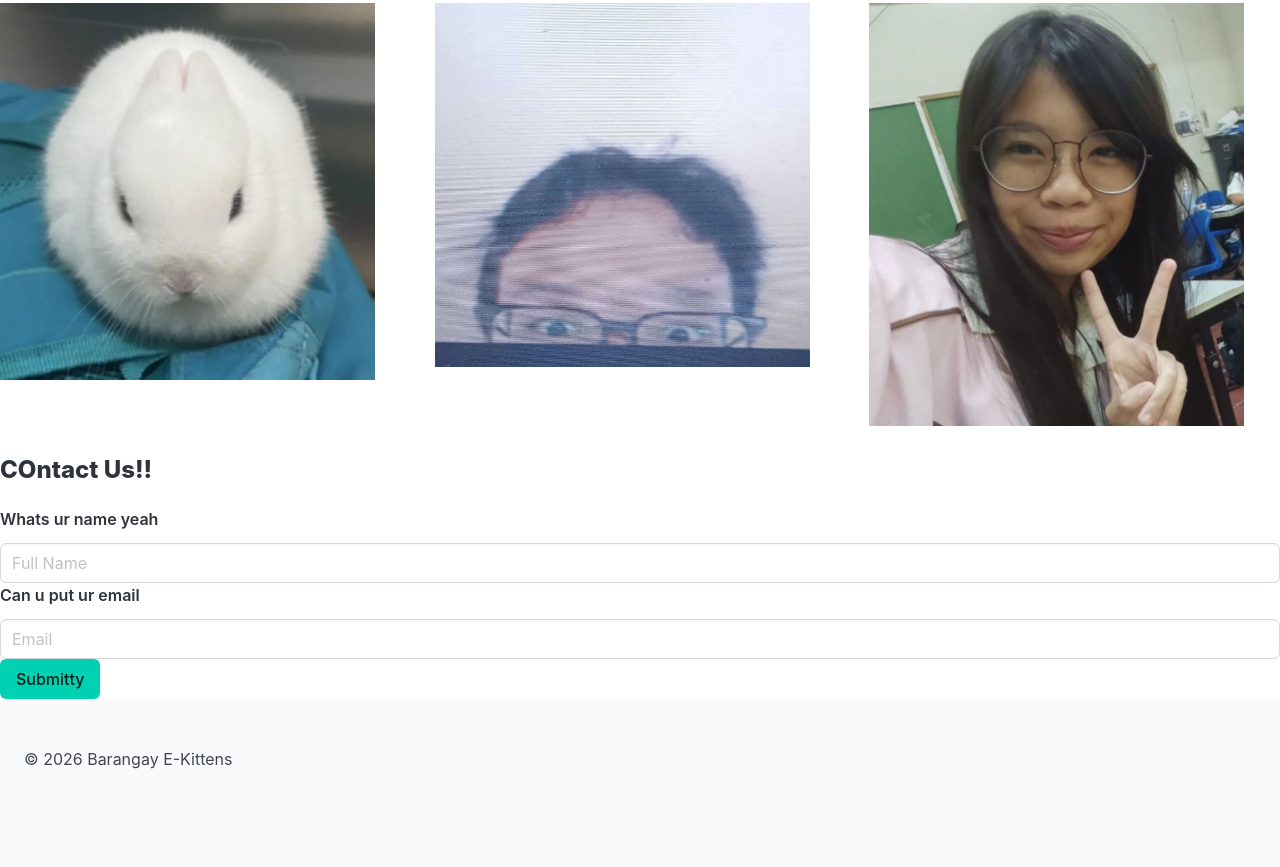
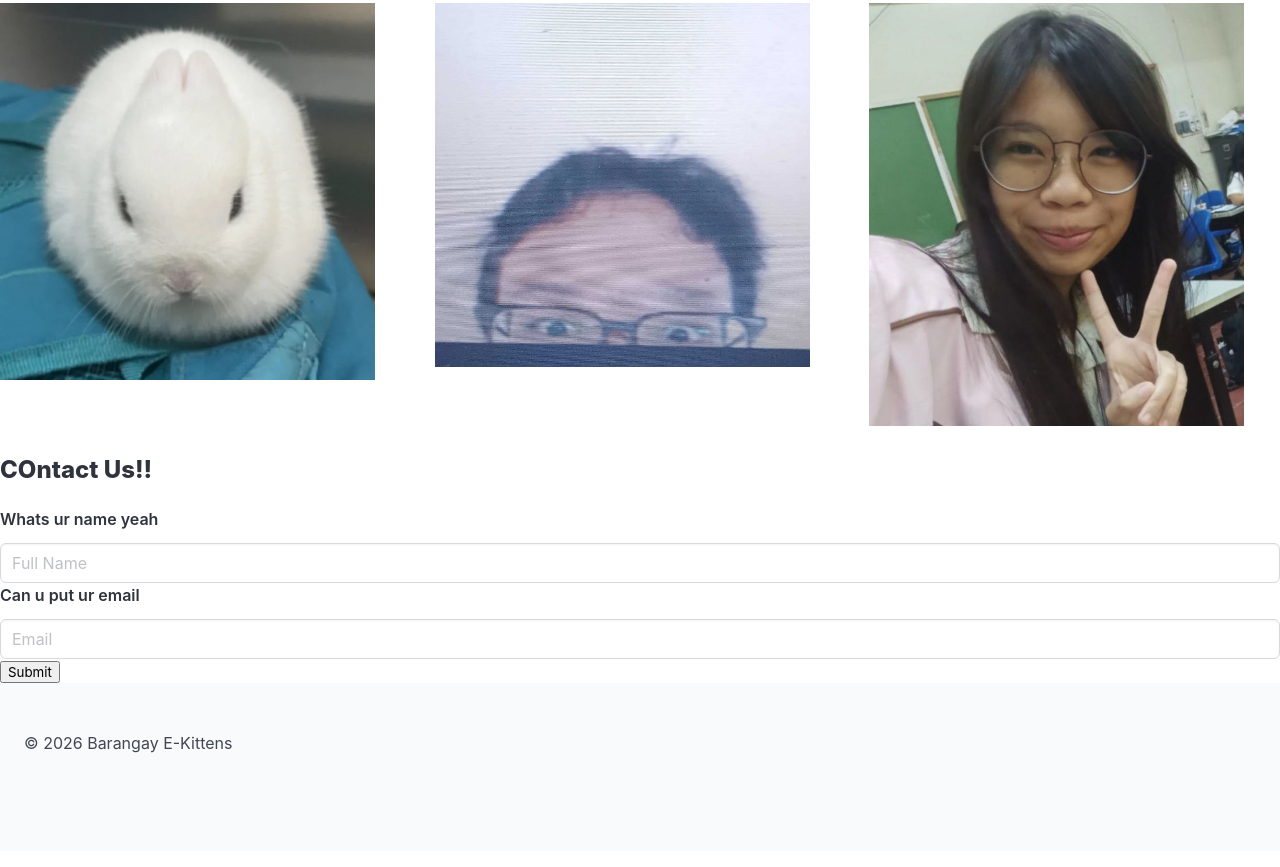
Before and after one commit to YuStrontium29/FullstackXeYu, a plain HTML site: page gates/gate-g0-markup-starter.html in a window 1280 px wide. Shown: the part 356-1223 px from the top of the page. Drawn offline with nearby package versions, Linux system fonts and the light colour scheme.

Commit message:
commit 13 gate 0 done

```diff
--- a/gates/gate-g0-markup-starter.html
+++ b/gates/gate-g0-markup-starter.html
@@ -69,11 +69,7 @@
             <input class = "input" type="text" id="email" placeholder="Email" required>
           </div>
 
-          <div class = "field">
-            <div class = "control">
-              <button class="button is-primary" type="reset">Submitty</button>
-            </div>
-          </div>
+          <input type="submit" value="Submit">
 
         </form>
 
```
